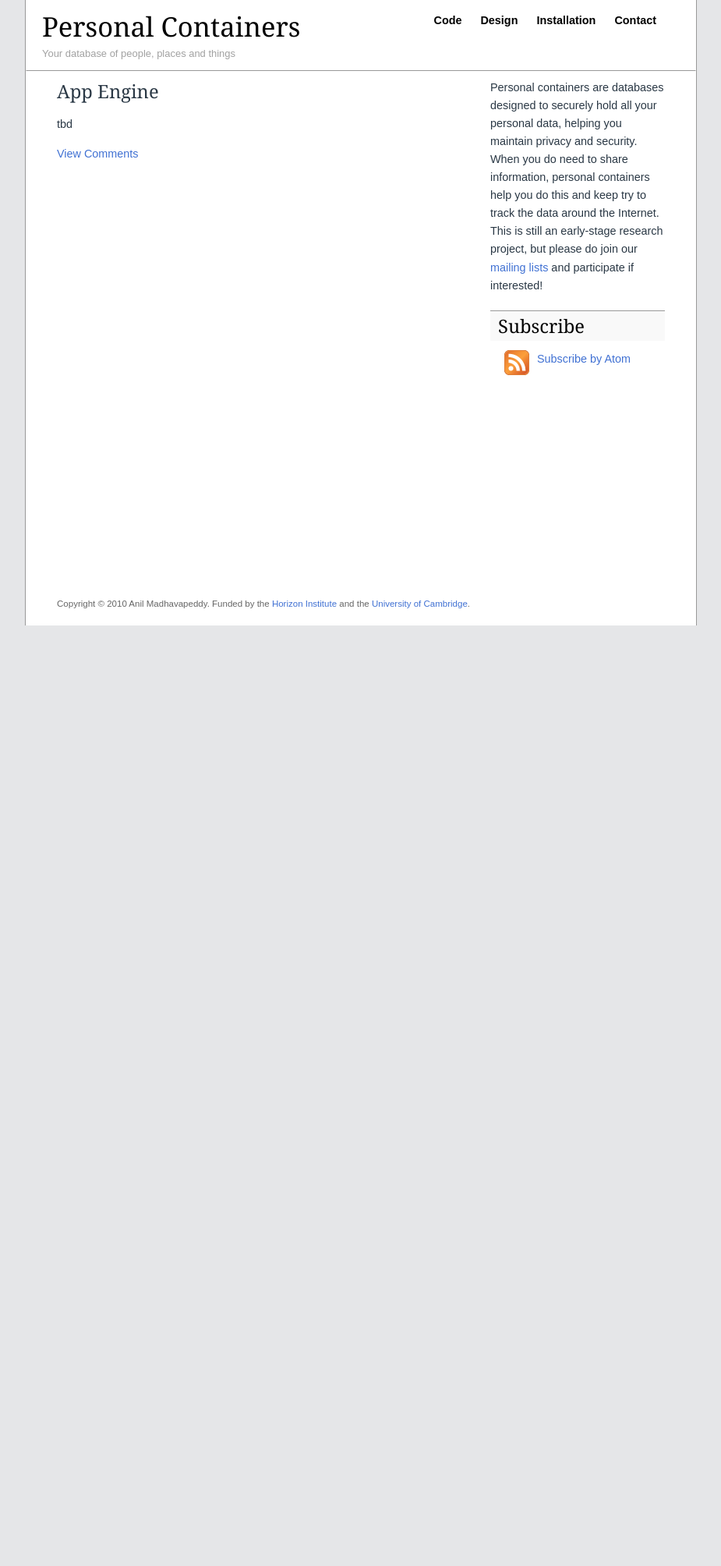
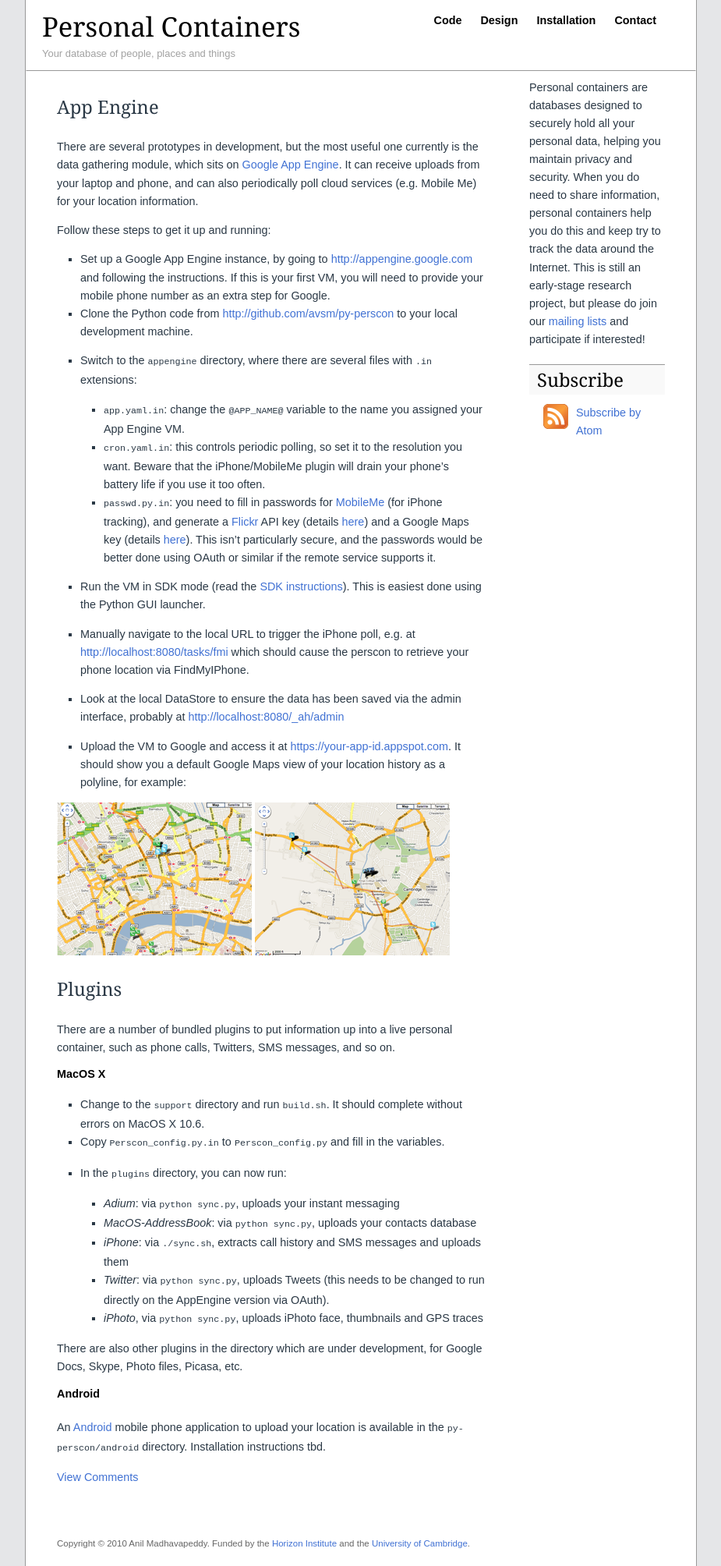
Before and after one commit to avsm/perscon.net, a Jekyll site: the page built from install.markdown, in a window 1280 px wide. Shown: the whole page at 78% size, without its empty margins (177-1102 px from the left). Built offline with Jekyll 4.4.1, drawn with Linux system fonts in a browser that asks for light colours; comment, search, counter and statistics services are not loaded; before the commit the page ends 900 px from its top, so only the background shows below that.

Commit message:
installation instructions and a few screenshots

```diff
--- a/css/site.css
+++ b/css/site.css
@@ -44,13 +44,13 @@
 
 #main {margin : 0 auto;padding:10px 0px 0px 0px; clear:left;}
 
-#left-column {width : 500px;float : left;padding-left:40px;}
+#left-column {width : 550px;float : left;padding-left:40px;}
 #left-column ul {padding:0;margin:0 0 0 30px;}
 #left-column ol {padding:0;margin:0 0 0 30px;}
 
 .postmeta {border-top:1px solid #e3e3e3;border-bottom:1px solid #e3e3e3;background:#f5f5f5;padding:3px 5px;color:#777}
 
-#right-column {width : 300px;float : right;min-height: 600px}
+#right-column {width : 250px;float : right;min-height: 600px}
 
 .footnav {padding:10px 0;}
 #footer {background:#FFF url(images/footer.png) repeat-x top center;padding : 50px 40px 5px 40px;clear : both;color:#666;font-size:.8em;}
--- a/install.markdown
+++ b/install.markdown
@@ -3,7 +3,49 @@
 title: Installation
 ---
 
-App Engine
-==========
+## App Engine
 
-tbd
+There are several prototypes in development, but the most useful one currently is the data gathering module, which sits on [Google App Engine](http://code.google.com/appengine).  It can receive uploads from your laptop and phone, and can also periodically poll cloud services (e.g. Mobile Me) for your location information.
+
+Follow these steps to get it up and running:
+
+* Set up a Google App Engine instance, by going to <http://appengine.google.com> and following the instructions. If this is your first VM, you will need to provide your mobile phone number as an extra step for Google.
+* Clone the Python code from <http://github.com/avsm/py-perscon> to your local development machine.
+* Switch to the `appengine` directory, where there are several files with `.in` extensions:
+
+	* `app.yaml.in`: change the `@APP_NAME@` variable to the name you assigned your App Engine VM.
+	* `cron.yaml.in`: this controls periodic polling, so set it to the resolution you want.  Beware that the iPhone/MobileMe plugin will drain your phone's battery life if you use it too often.
+	* `passwd.py.in`: you need to fill in passwords for [MobileMe](http://me.com) (for iPhone tracking), and generate a [Flickr](http://flickr.com) API key (details [here](http://www.flickr.com/services/api/misc.api_keys.html)) and a Google Maps key (details [here](http://code.google.com/apis/maps/signup.html)).   This isn't particularly secure, and the passwords would be better done using OAuth or similar if the remote service supports it.
+
+* Run the VM in SDK mode (read the [SDK instructions](http://code.google.com/appengine/downloads.html)).  This is easiest done using the Python GUI launcher.
+
+* Manually navigate to the local URL to trigger the iPhone poll, e.g. at <http://localhost:8080/tasks/fmi> which should cause the perscon to retrieve your phone location via FindMyIPhone.
+
+* Look at the local DataStore to ensure the data has been saved via the admin interface, probably at <http://localhost:8080/_ah/admin>
+
+* Upload the VM to Google and access it at <https://your-app-id.appspot.com>.  It should show you a default Google Maps view of your location history as a polyline, for example:
+
+<span><a href="images/gmaps1.png"><img src="images/gmaps1-thumb.png" /></a> <a href="images/gmaps2.png"><img src="images/gmaps2-thumb.png" /></a></span>
+
+## Plugins
+
+There are a number of bundled plugins to put information up into a live personal container, such as phone calls, Twitters, SMS messages, and so on.
+
+### MacOS X
+
+* Change to the `support` directory and run `build.sh`. It should complete without errors on MacOS X 10.6.
+* Copy `Perscon_config.py.in` to `Perscon_config.py` and fill in the variables.
+* In the `plugins` directory, you can now run:
+
+	* *Adium*: via `python sync.py`, uploads your instant messaging
+	* *MacOS-AddressBook*: via `python sync.py`, uploads your contacts database
+	* *iPhone*: via `./sync.sh`, extracts call history and SMS messages and uploads them
+	* *Twitter*: via `python sync.py`, uploads Tweets (this needs to be changed to run directly on the AppEngine version via OAuth).
+	* *iPhoto*, via `python sync.py`, uploads iPhoto face, thumbnails and GPS traces
+
+There are also other plugins in the directory which are under development, for Google Docs, Skype, Photo files, Picasa, etc.
+
+### Android
+
+An [Android](http://www.android.com/) mobile phone application to upload your location is available in the `py-perscon/android` directory.
+Installation instructions tbd.
```
Also changed, not shown: images/gmaps1-thumb.png (added), images/gmaps1.png (added), images/gmaps2-thumb.png (added), images/gmaps2.png (added).
